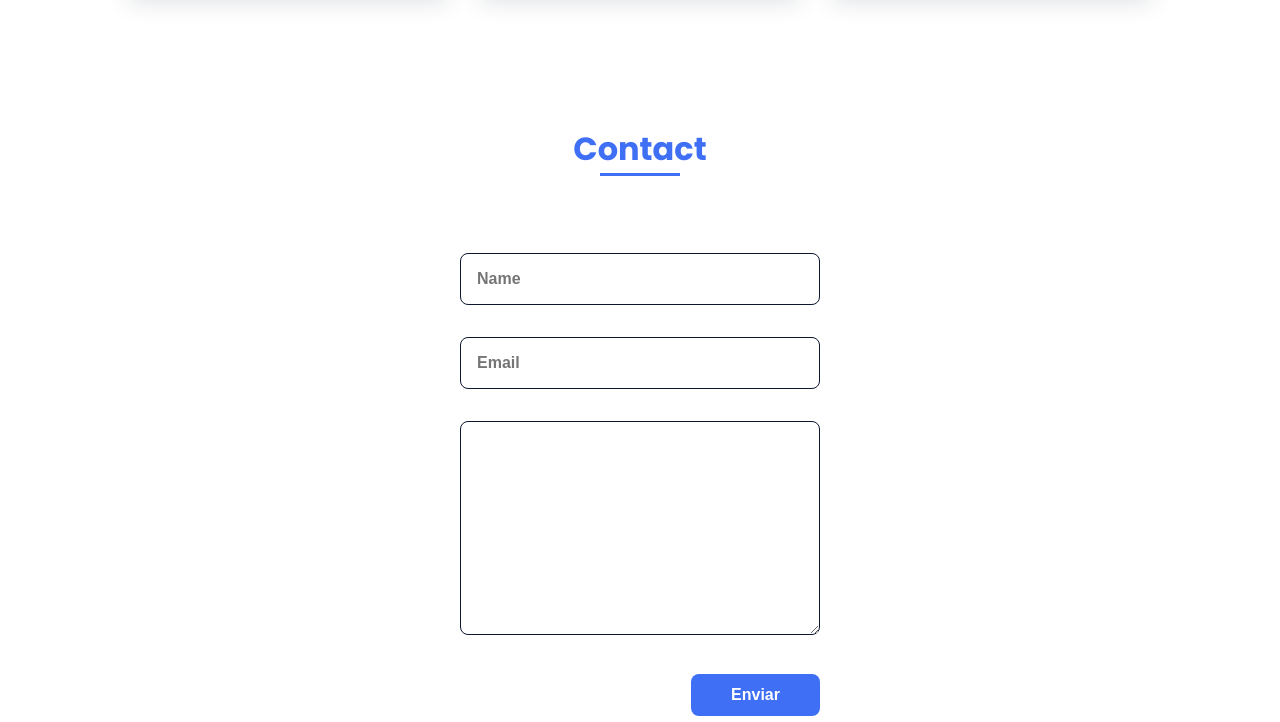
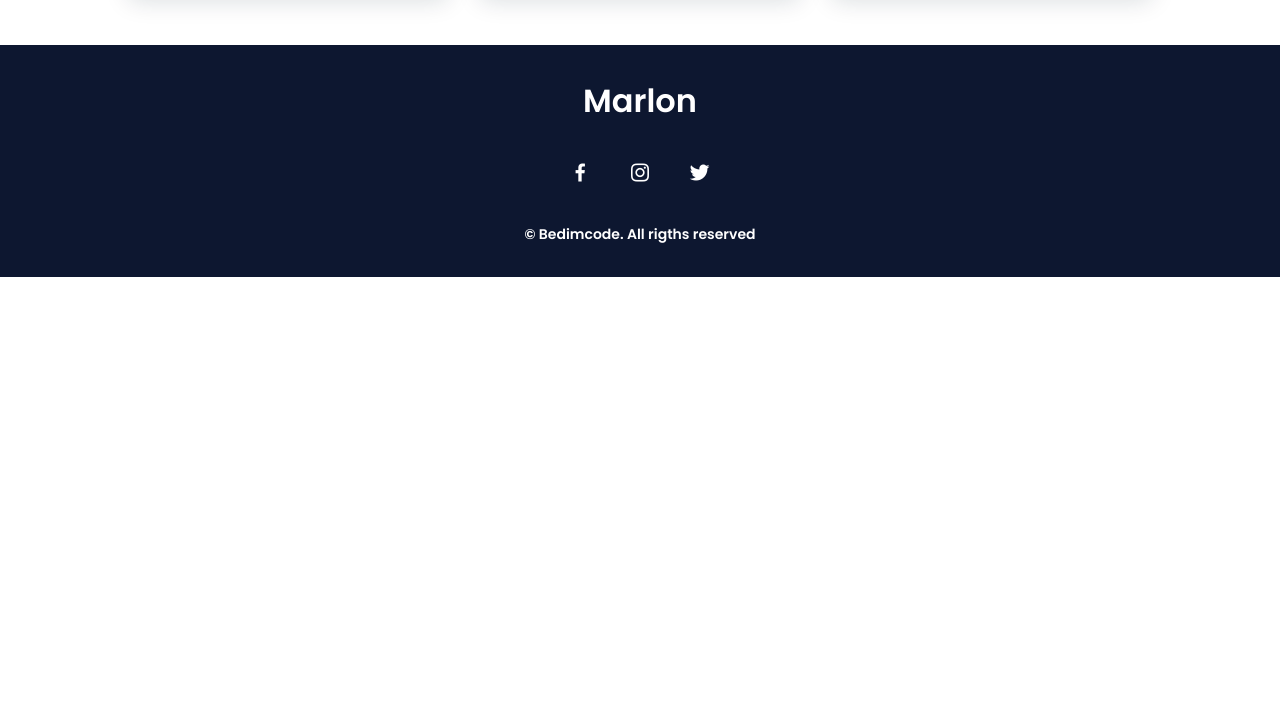
Before and after one commit to rizalpr4/latihan5.io, a plain HTML site: page index.html in a window 1280 px wide. Shown: the part 2658-3380 px from the top of the page. After the commit the page ends 2935 px from the top, so only its background shows below. Drawn offline with nearby package versions, Linux system fonts and the light colour scheme.

Commit message:
Update index.html

```diff
--- a/index.html
+++ b/index.html
@@ -183,19 +183,7 @@
     </div>
 </section>
 
-<!--===== CONTACT =====-->
-<section class="contact section" id="contact">
-    <h2 class="section-title">Contact</h2>
 
-    <div class="contact__container bd-grid">
-        <form action="" class="contact__form">
-            <input type="text" placeholder="Name" class="contact__input">
-            <input type="mail" placeholder="Email" class="contact__input">
-            <textarea name="" id="" cols="0" rows="10" class="contact__input"></textarea>
-            <input type="button" value="Enviar" class="contact__button button">
-        </form>
-    </div>
-</section>
 </main>
 
 <!--===== FOOTER =====-->
```
